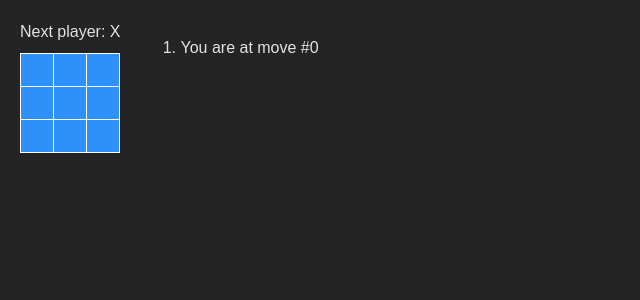
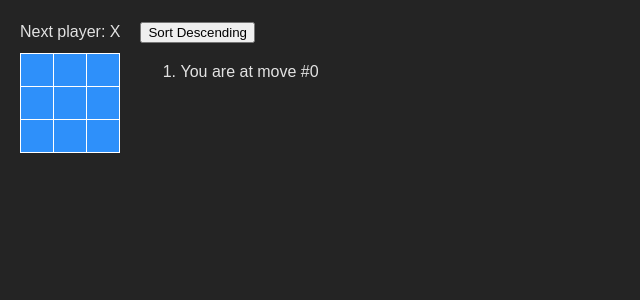
Before and after one commit to evanmhenry/tic-tac-toe, a React (Vite) app: page / in a window 1280 px wide. Shown: the top 300 px of the page, without its empty margins (0-640 px from the left). Built offline with nearby package versions, Linux system fonts and the light colour scheme.

Commit message:
improvement #3

```diff
--- a/src/components/Game.tsx
+++ b/src/components/Game.tsx
@@ -4,6 +4,7 @@ import Board from './Board'
 const Game = () => {
 	const [history, setHistory] = useState<string[][]>([Array.from({ length: 9 }).fill('') as string[]])
 	const [currentMove, setCurrentMove] = useState(0)
+	const [isAscending, setIsAscending] = useState(true)
 	const currentSquares = history[currentMove]
 	const xIsNext = currentMove % 2 === 0
 
@@ -20,14 +21,22 @@ const Game = () => {
 		setCurrentMove(move)
 	}
 
-	const moves = history.map((squares: string[], move: number) => {
+	function toggleSort() {
+		setIsAscending(!isAscending)
+	}
+
+	const orderedHistory = isAscending ? history : [...history].reverse()
+
+	const moves = orderedHistory.map((squares: string[], index: number) => {
+		const move = isAscending ? index : history.length - 1 - index
+
 		if (move === currentMove) {
-			return <li key={squares[move]}>You are at move #{move}</li>
+			return <li key={move}>You are at move #{move}</li>
 		}
 
 		const description = move > 0 ? `Go to move #${move}` : 'Go to game start'
 		return (
-			<li key={squares[move]}>
+			<li key={move}>
 				<button type='button' onClick={() => jumpTo(move)}>
 					{description}
 				</button>
@@ -41,6 +50,9 @@ const Game = () => {
 				<Board xIsNext={xIsNext} squares={currentSquares as string[]} onPlay={handlePlay} />
 			</div>
 			<div className='game-info'>
+				<button type='button' onClick={toggleSort}>
+					{isAscending ? 'Sort Descending' : 'Sort Ascending'}
+				</button>
 				<ol>{moves}</ol>
 			</div>
 		</div>
```
